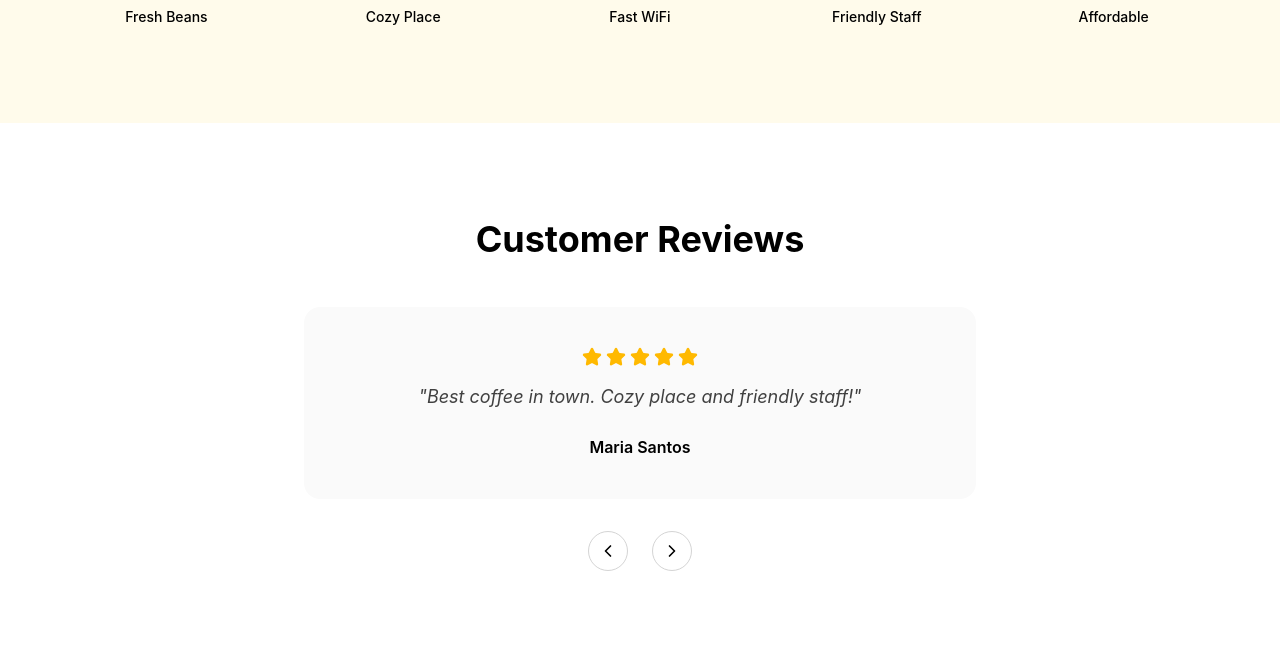
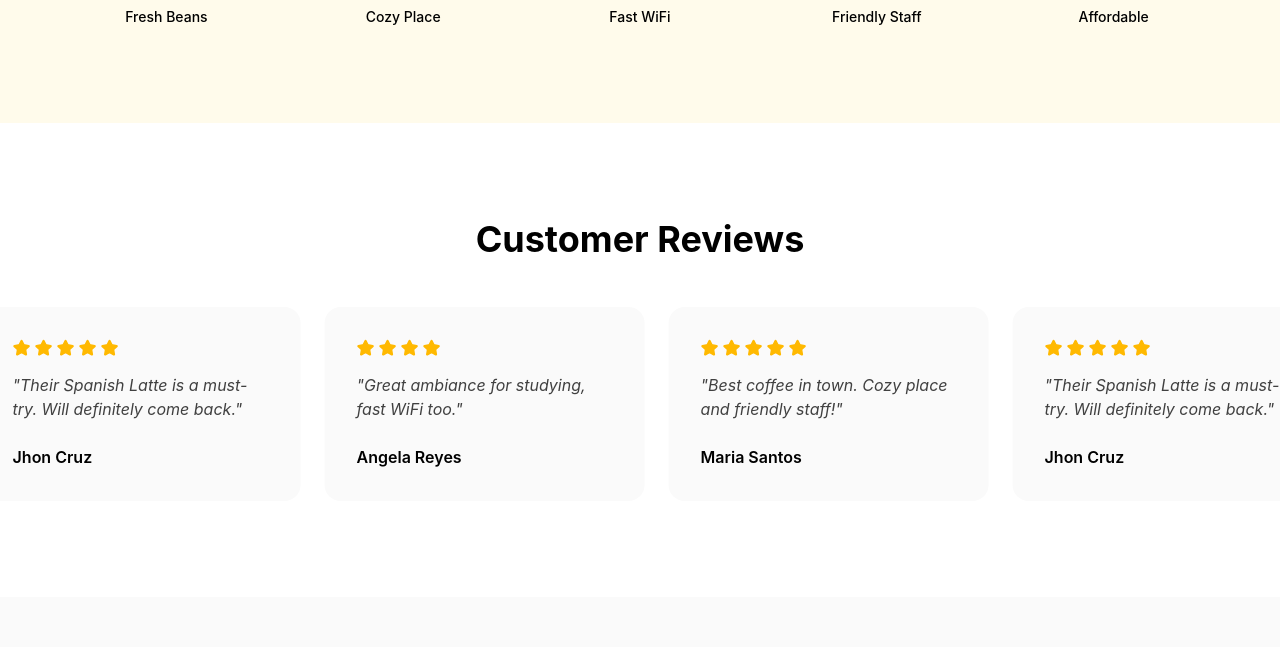
Before and after one commit to JRAF2-0/Aijo-Coffee, a React (Vite) app: page / in a window 1280 px wide. Shown: the part 3960-4607 px from the top of the page. Built offline with nearby package versions, Linux system fonts and the light colour scheme.

Commit message:
convert reviews section into infinite auto-scrolling carousel with hover-to-pause

```diff
--- a/src/components/sections/Reviews.tsx
+++ b/src/components/sections/Reviews.tsx
@@ -1,69 +1,69 @@
-import { useRef, useState } from "react";
-import { ChevronLeft, ChevronRight, Star } from "lucide-react";
+import { useRef } from "react";
+import { Star } from "lucide-react";
 import { useGSAP } from "@gsap/react";
+import { gsap } from "../../lib/gsap";
 import { reviews } from "../../data/reviews";
-import { animateSlideIn } from "../../animations/scrollAnimations";
 
 export default function Reviews() {
-  const [index, setIndex] = useState(0);
-  const containerRef = useRef<HTMLDivElement>(null);
+  const trackRef = useRef<HTMLDivElement>(null);
+  const tweenRef = useRef<gsap.core.Tween | null>(null);
 
-  const current = reviews[index];
+  // Doblehin ang array para seamless yung infinite loop
+  const loopedReviews = [...reviews, ...reviews];
 
-  const goNext = () => setIndex((prev) => (prev + 1) % reviews.length);
-  const goPrev = () =>
-    setIndex((prev) => (prev - 1 + reviews.length) % reviews.length);
+  useGSAP(() => {
+    if (!trackRef.current) return;
 
-  useGSAP(
-    () => {
-      if (containerRef.current) {
-        animateSlideIn("#review-card", containerRef.current, "left");
-      }
-    },
-    { scope: containerRef }
-  );
+    const tween = gsap.to(trackRef.current, {
+      xPercent: -50,
+      duration: reviews.length * 6,
+      ease: "none",
+      repeat: -1,
+    });
+
+    tweenRef.current = tween;
+  }, []);
+
+  const handleMouseEnter = () => {
+    tweenRef.current?.pause();
+  };
+
+  const handleMouseLeave = () => {
+    tweenRef.current?.play();
+  };
 
   return (
-    <section ref={containerRef} className="py-24 px-6 bg-white">
-      <div className="max-w-2xl mx-auto text-center">
-        <h2 className="text-3xl md:text-4xl font-bold mb-12">
-          Customer Reviews
-        </h2>
+    <section className="py-24 bg-white overflow-hidden">
+      <div className="max-w-6xl mx-auto text-center px-6 mb-12">
+        <h2 className="text-3xl md:text-4xl font-bold">Customer Reviews</h2>
+      </div>
 
-        <div id="review-card" className="bg-neutral-50 rounded-2xl p-10">
-          {/* Stars */}
-          <div className="flex justify-center gap-1 mb-4">
-            {Array.from({ length: current.rating }).map((_, i) => (
+      <div
+        className="relative w-full overflow-hidden"
+        onMouseEnter={handleMouseEnter}
+        onMouseLeave={handleMouseLeave}
+      >
+        <div ref={trackRef} className="flex gap-6 w-max px-6">
+          {loopedReviews.map((review, i) => (
+            <div
+              key={`${review.id}-${i}`}
+              className="bg-neutral-50 rounded-2xl p-8 w-80 shrink-0 text-left"
+            >
+              <div className="flex gap-1 mb-4">
+                {Array.from({ length: review.rating }).map((_, starI) => (
                   <Star
-                key={i}
-                size={20}
+                    key={starI}
+                    size={18}
                     className="fill-amber-400 text-amber-400"
                   />
                 ))}
               </div>
-
-          <p className="text-lg text-neutral-700 italic mb-6">
-            "{current.comment}"
+              <p className="text-neutral-700 italic mb-6">
+                "{review.comment}"
               </p>
-          <p className="font-semibold">{current.name}</p>
+              <p className="font-semibold">{review.name}</p>
             </div>
-
-        {/* Controls */}
-        <div className="flex justify-center gap-6 mt-8">
-          <button
-            onClick={goPrev}
-            aria-label="Previous review"
-            className="w-10 h-10 rounded-full border border-neutral-300 flex items-center justify-center hover:bg-neutral-100 transition-colors"
-          >
-            <ChevronLeft size={20} />
-          </button>
-          <button
-            onClick={goNext}
-            aria-label="Next review"
-            className="w-10 h-10 rounded-full border border-neutral-300 flex items-center justify-center hover:bg-neutral-100 transition-colors"
-          >
-            <ChevronRight size={20} />
-          </button>
+          ))}
         </div>
       </div>
     </section>
```
Also changed, not shown: public/images/single-coffee-bean.png (added). Lines whose indentation alone changed are shown as unchanged.
